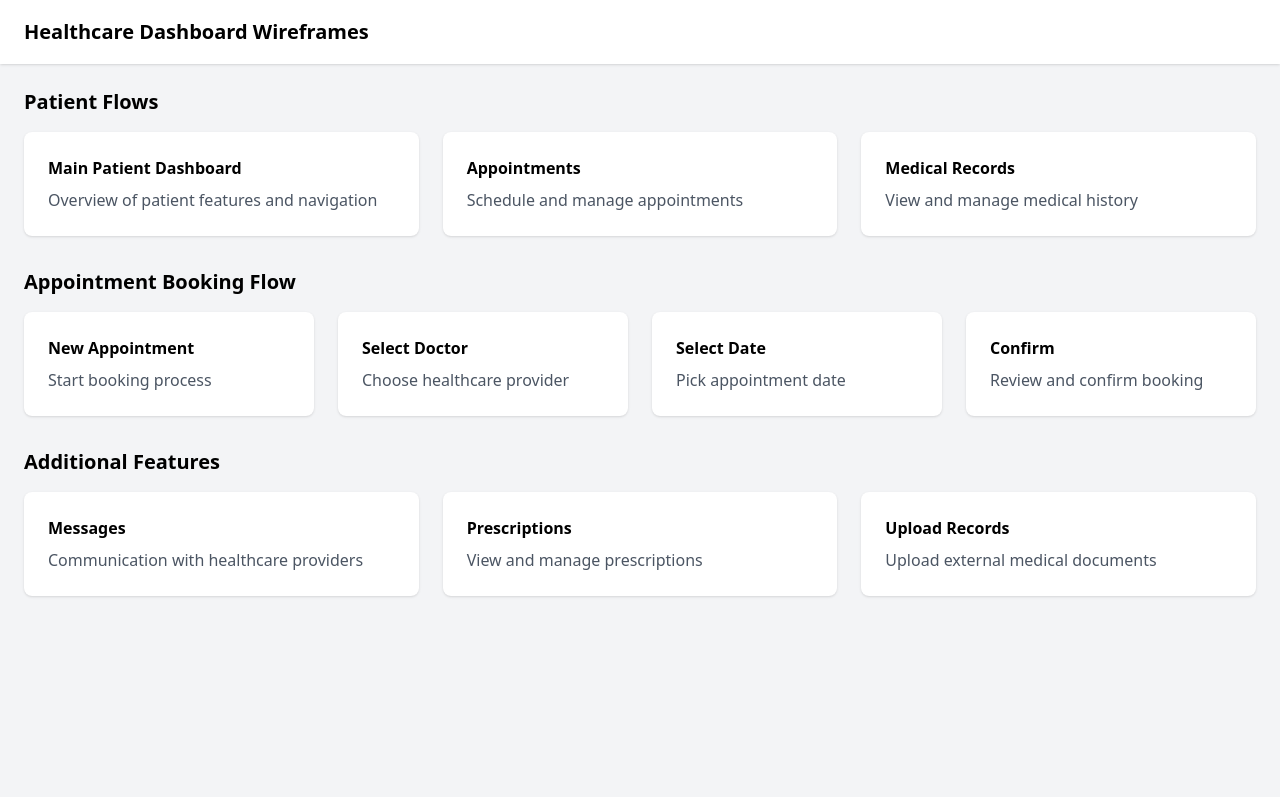
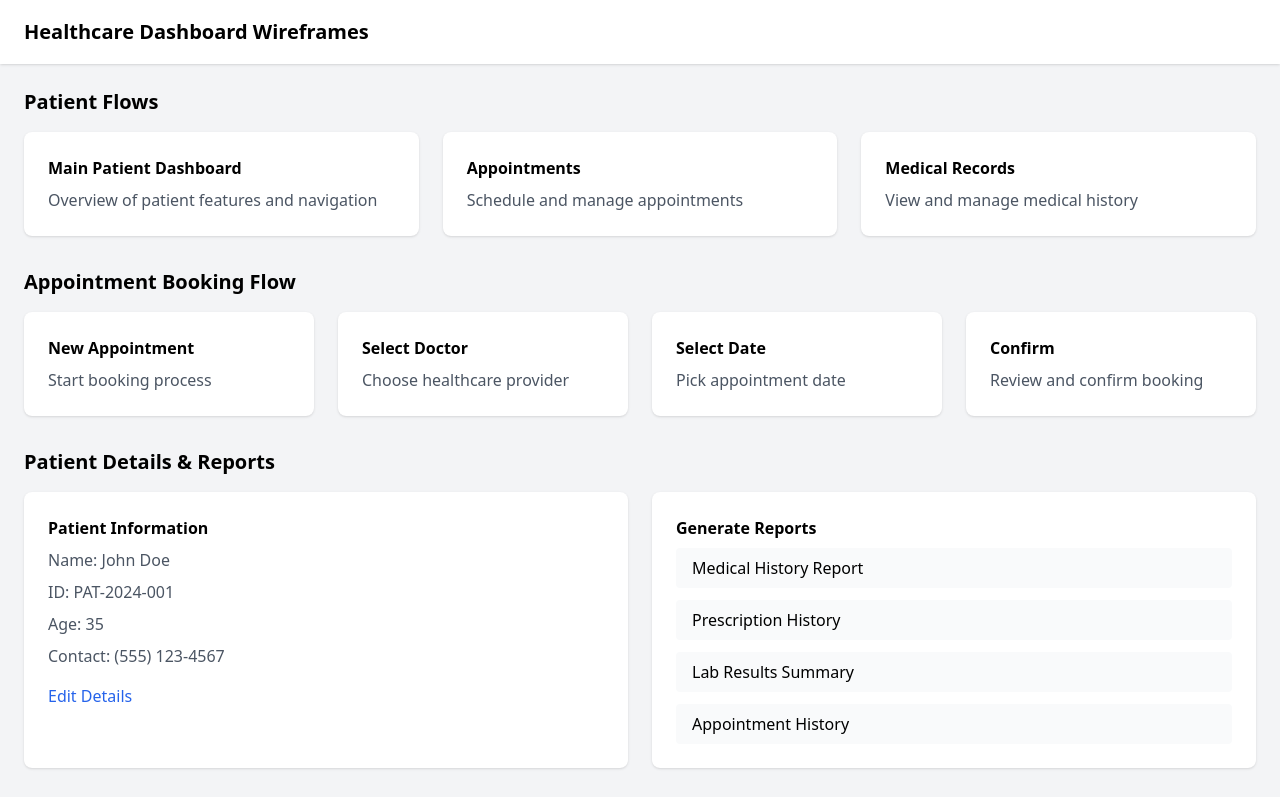
Before and after one commit to hariexcel/healthcare_dashboard_ui, a plain HTML site: page wireframes/dashboard.html in a window 1280 px wide. Shown: the top 797 px of the page. Drawn offline with nearby package versions, Linux system fonts and the light colour scheme.

Commit message:
feat: Add patient details and report generation section to dashboard

```diff
--- a/wireframes/dashboard.html
+++ b/wireframes/dashboard.html
@@ -53,6 +53,40 @@
             </div>
         </div>
 
+        <!-- Patient Details Section -->
+        <div class="mb-8">
+            <h2 class="text-xl font-semibold mb-4">Patient Details & Reports</h2>
+            <div class="grid grid-cols-2 gap-6">
+                <div class="p-6 bg-white rounded-lg shadow hover:shadow-md transition">
+                    <h3 class="font-semibold mb-2">Patient Information</h3>
+                    <div class="space-y-2">
+                        <p class="text-gray-600">Name: John Doe</p>
+                        <p class="text-gray-600">ID: PAT-2024-001</p>
+                        <p class="text-gray-600">Age: 35</p>
+                        <p class="text-gray-600">Contact: (555) 123-4567</p>
+                    </div>
+                    <a href="#" class="mt-4 inline-block text-blue-600 hover:underline">Edit Details</a>
+                </div>
+                <div class="p-6 bg-white rounded-lg shadow hover:shadow-md transition">
+                    <h3 class="font-semibold mb-2">Generate Reports</h3>
+                    <div class="space-y-3">
+                        <button class="w-full text-left px-4 py-2 bg-gray-50 rounded hover:bg-gray-100">
+                            Medical History Report
+                        </button>
+                        <button class="w-full text-left px-4 py-2 bg-gray-50 rounded hover:bg-gray-100">
+                            Prescription History
+                        </button>
+                        <button class="w-full text-left px-4 py-2 bg-gray-50 rounded hover:bg-gray-100">
+                            Lab Results Summary
+                        </button>
+                        <button class="w-full text-left px-4 py-2 bg-gray-50 rounded hover:bg-gray-100">
+                            Appointment History
+                        </button>
+                    </div>
+                </div>
+            </div>
+        </div>
+
         <!-- Additional Features Section -->
         <div>
             <h2 class="text-xl font-semibold mb-4">Additional Features</h2>
```
